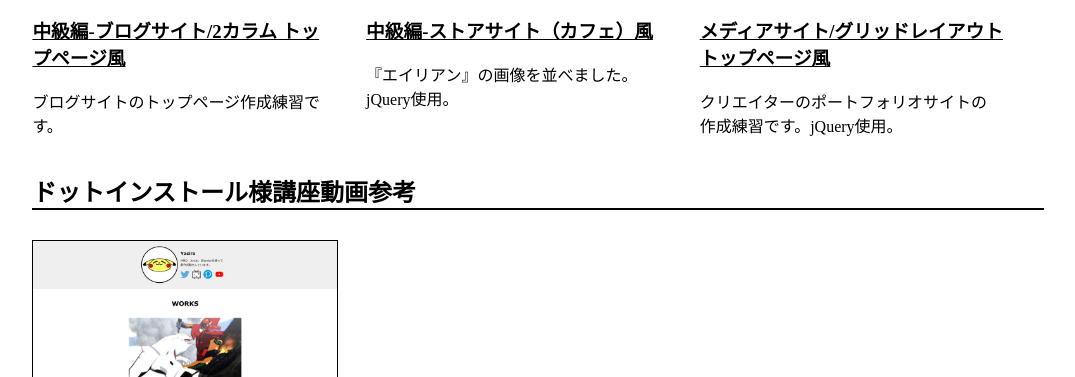
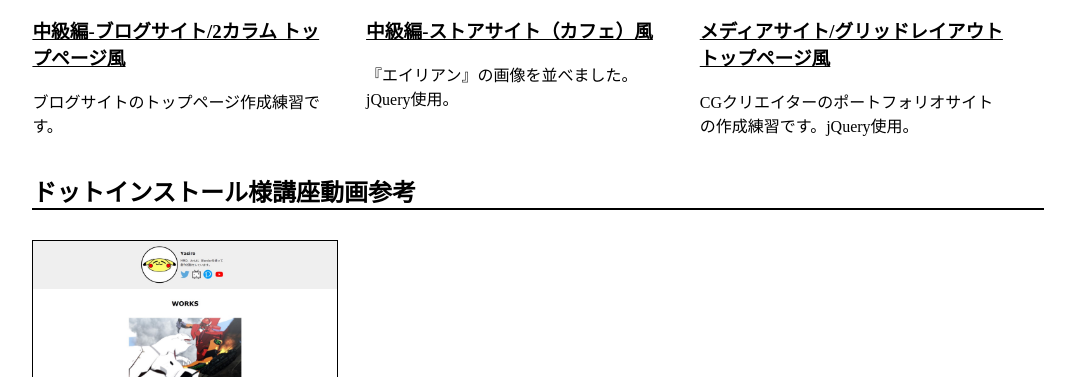
Before and after one commit to kamuYasiro/web-portal, a plain HTML site: page index.html in a window 1280 px wide. Shown: the part 858-1235 px from the top of the page, without its empty margins (102-1177 px from the left). Drawn offline with Linux system fonts and the light colour scheme.

Commit message:
Update index.html

```diff
--- a/index.html
+++ b/index.html
@@ -50,7 +50,7 @@
         <div class="box">
           <a href="https://kamuyasiro.github.io/MMD-portfolio/"><img src="Clip28.jpg"></a>
           <a href="https://kamuyasiro.github.io/MMD-portfolio/"><h3>メディアサイト/グリッドレイアウト トップページ風</h3></a>
-          <p>クリエイターのポートフォリオサイトの作成練習です。jQuery使用。</p>
+          <p>CGクリエイターのポートフォリオサイトの作成練習です。jQuery使用。</p>
         </div>
       </div>
     </div>
```
